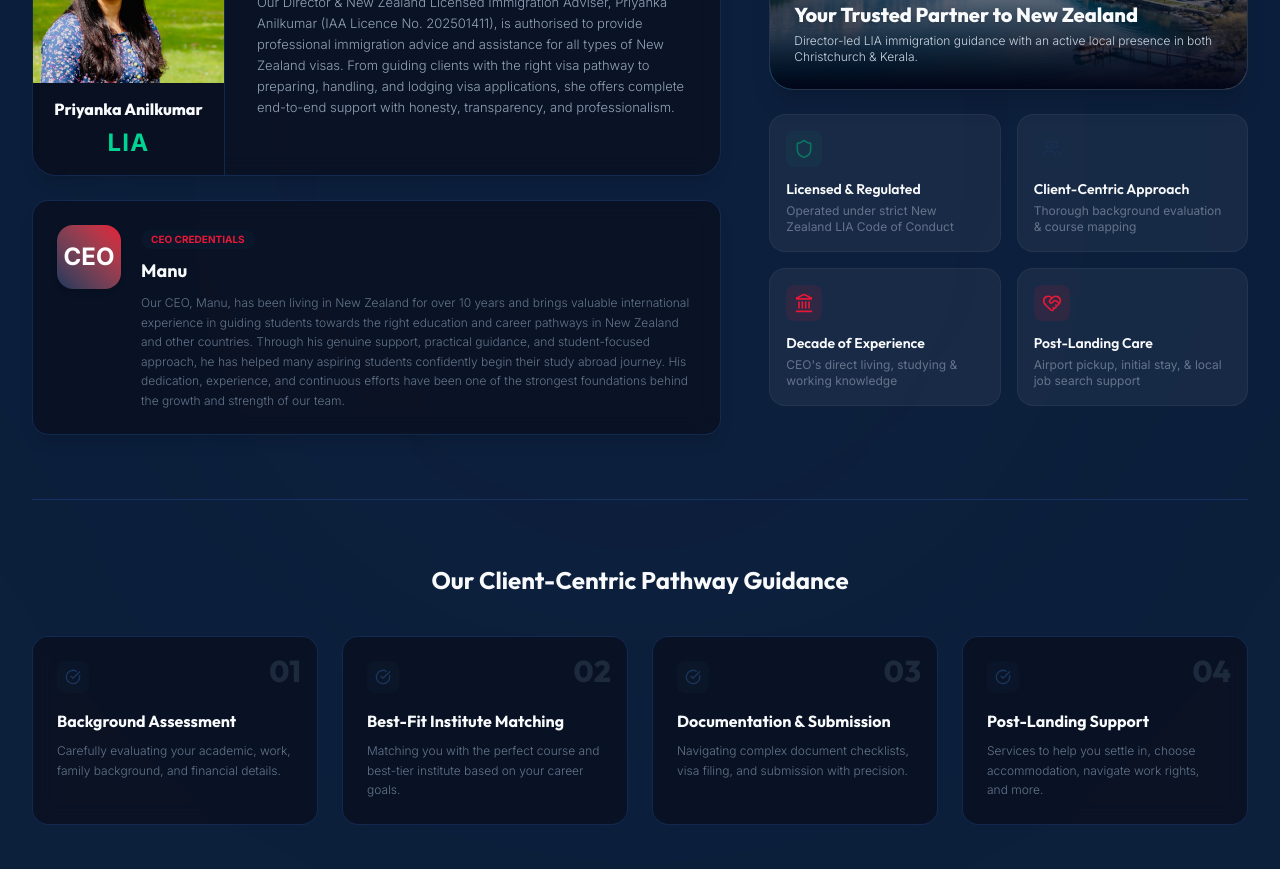
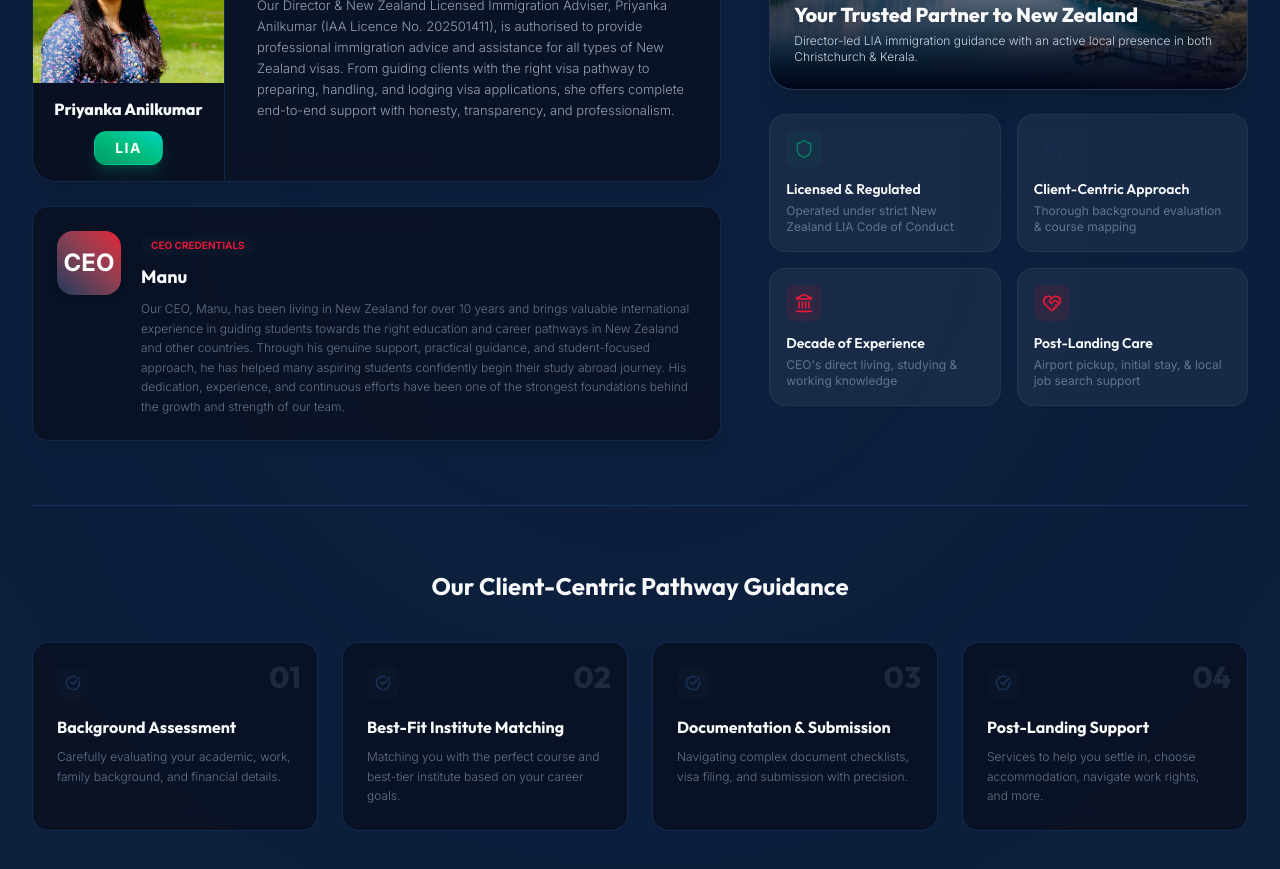
Before and after one commit to alifmuhammeds007/immigration-hub, a React (Vite) app: page / in a window 1280 px wide. Shown: the part 1440-2309 px from the top of the page. Built offline with nearby package versions, Linux system fonts and the light colour scheme.

Commit message:
style: wrap LIA text under Priyanka's name inside curved premium gradient box

```diff
--- a/src/components/AboutUs.jsx
+++ b/src/components/AboutUs.jsx
@@ -66,7 +66,7 @@ export const AboutUs = () => {
                     <h4 className="font-heading font-extrabold text-[15px] sm:text-base text-slate-900 dark:text-white leading-tight">
                       Priyanka Anilkumar
                     </h4>
-                    <div className="mt-2 text-2xl font-black text-emerald-500 dark:text-emerald-400 tracking-wider">
+                    <div className="mt-3 px-5 py-1.5 rounded-xl bg-gradient-to-tr from-emerald-600 via-emerald-500 to-teal-400 text-white font-black text-xs sm:text-sm tracking-widest shadow-lg shadow-emerald-500/20 border border-emerald-400/20 uppercase inline-block hover:scale-105 transition-transform duration-300">
                       LIA
                     </div>
                   </div>
```
